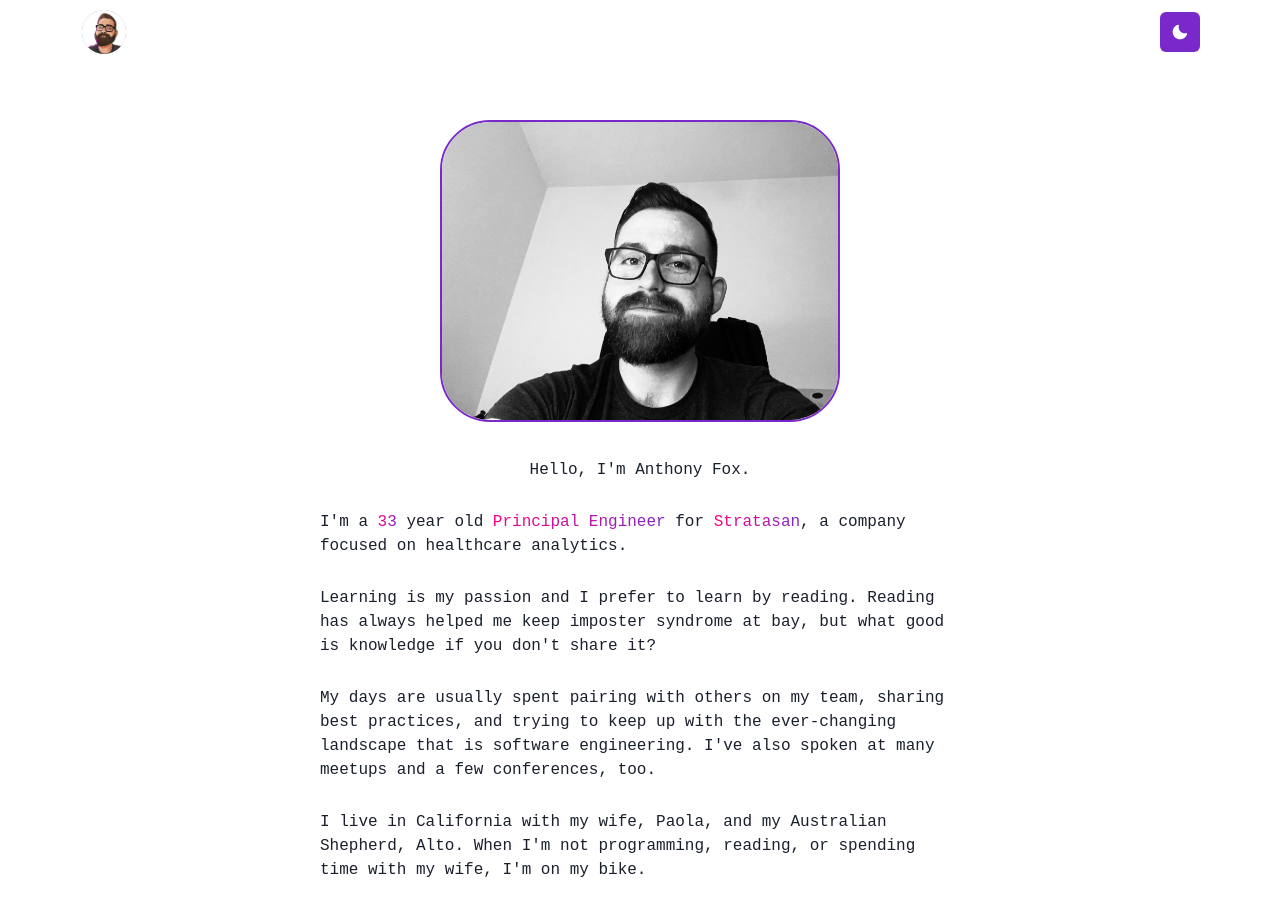
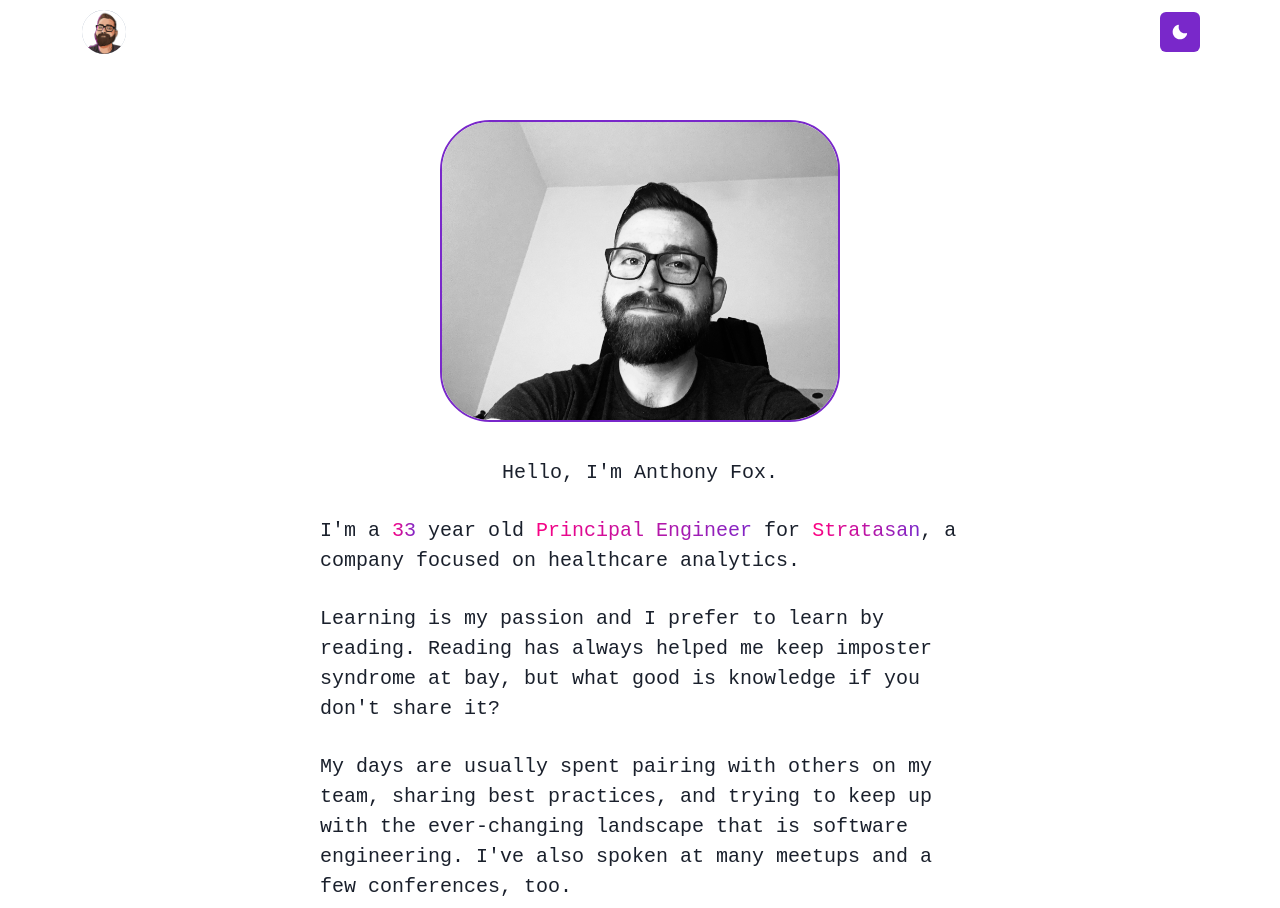
Before and after one commit to WTFox/blog, a Next.js app: page /about in a window 1280 px wide. Shown: the top 908 px of the page. Built offline with nearby package versions, Linux system fonts and the light colour scheme; a web font is replaced by a local one.

Commit message:
[about] fix date, adjust font size

```diff
--- a/src/pages/about.tsx
+++ b/src/pages/about.tsx
@@ -16,9 +16,9 @@ import Rainbowify from "@/components/Rainbowify"
 import me from "../../public/images/me.jpg"
 import bike from "../../public/images/bike.png"
 
-function getAge(dateString: string): number {
+function getAge(): number {
   var today = new Date()
-  var birthDate = new Date(dateString)
+  var birthDate = new Date(1988, 10, 5)
   var age = today.getFullYear() - birthDate.getFullYear()
   var m = today.getMonth() - birthDate.getMonth()
   if (m < 0 || (m === 0 && today.getDate() < birthDate.getDate())) {
@@ -28,7 +28,7 @@ function getAge(dateString: string): number {
 }
 
 const About = () => {
-  const age = getAge("10-5-1988")
+  const age = getAge()
 
   const { colorMode } = useColorMode()
   const borderColor = useColorModeValue("#7928CA", "#FF0080")
@@ -39,6 +39,8 @@ const About = () => {
   } else {
     borderProps = { bgGradient: "linear(to-l, #7928CA, #FF0080)" }
   }
+
+  const fontSize = "xl"
 
   return (
     <VStack maxW={"40rem"}>
@@ -56,33 +58,41 @@ const About = () => {
       </Section>
 
       <Section pb={5} delay={0.3}>
-        Hello, I&apos;m Anthony Fox.
+        <Text fontSize={fontSize}>Hello, I&apos;m Anthony Fox.</Text>
       </Section>
 
       <Section pb={5} delay={0.3}>
+        <Text fontSize={fontSize}>
           I&apos;m a <Rainbowify>{age}</Rainbowify> year old
           <Rainbowify> Principal Engineer </Rainbowify>
-        for <Rainbowify>Stratasan</Rainbowify>, a company focused on healthcare
-        analytics.
+          for <Rainbowify>Stratasan</Rainbowify>, a company focused on
+          healthcare analytics.
+        </Text>
       </Section>
 
       <Section pb={5} delay={0.3}>
+        <Text fontSize={fontSize}>
           Learning is my passion and I prefer to learn by reading. Reading has
           always helped me keep imposter syndrome at bay, but what good is
           knowledge if you don&apos;t share it?
+        </Text>
       </Section>
 
       <Section pb={5} delay={0.3}>
+        <Text fontSize={fontSize}>
           My days are usually spent pairing with others on my team, sharing best
           practices, and trying to keep up with the ever-changing landscape that
-        is software engineering. I&apos;ve also spoken at many meetups and a few
-        conferences, too.
+          is software engineering. I&apos;ve also spoken at many meetups and a
+          few conferences, too.
+        </Text>
       </Section>
 
       <Section pb={5} delay={0.3}>
+        <Text fontSize={fontSize}>
           I live in California with my wife, Paola, and my Australian Shepherd,
           Alto. When I&apos;m not programming, reading, or spending time with my
           wife, I&apos;m on my bike.
+        </Text>
       </Section>
 
       <Section pb={5} delay={0.3}>
@@ -99,7 +109,7 @@ const About = () => {
       </Section>
 
       <Section pb={5} delay={0.3}>
-        <Text>
+        <Text fontSize={fontSize}>
           You can follow me on{" "}
           <Link
             textDecoration={"underline"}
```
Lines whose indentation alone changed are shown as unchanged.
